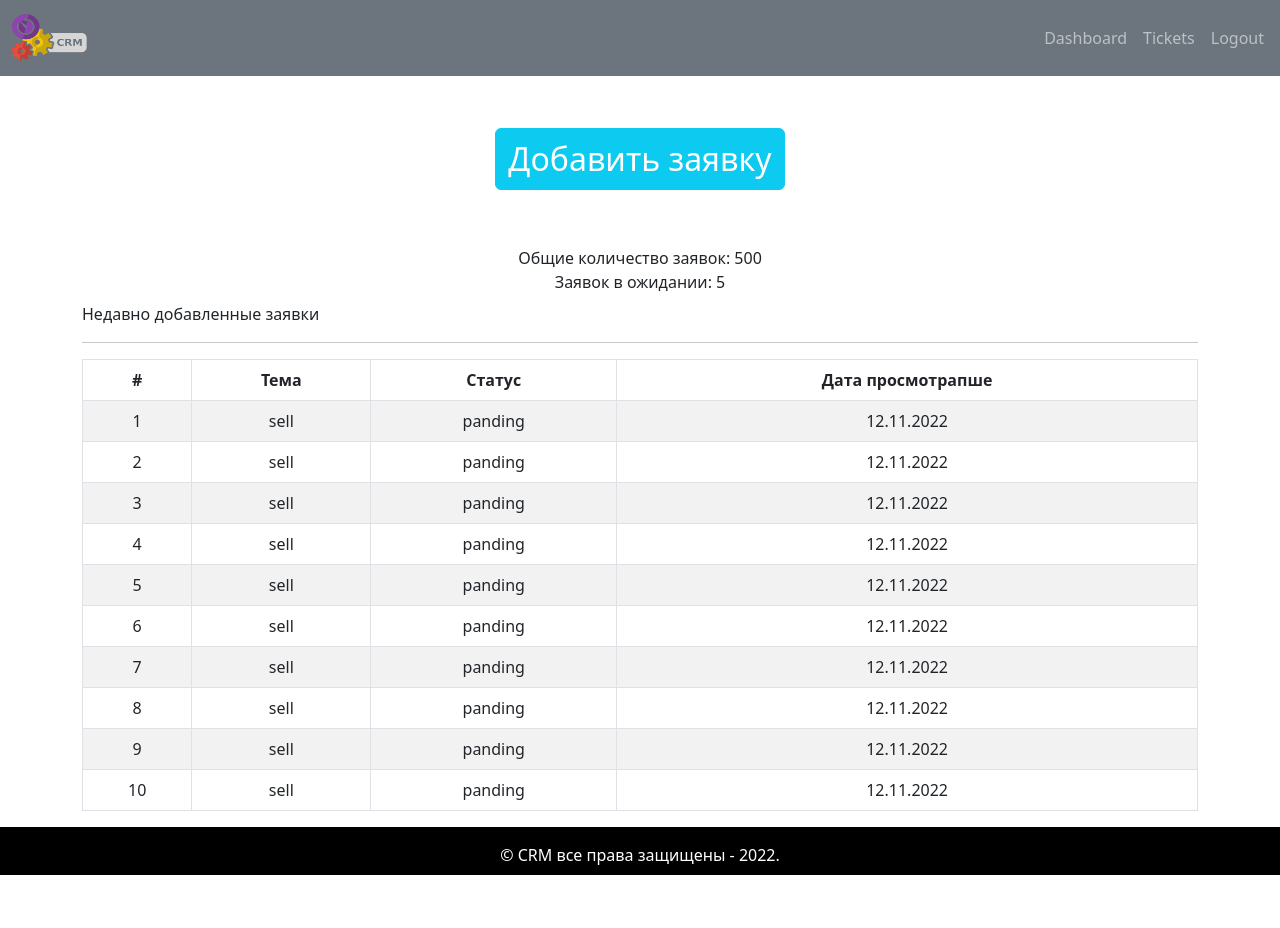
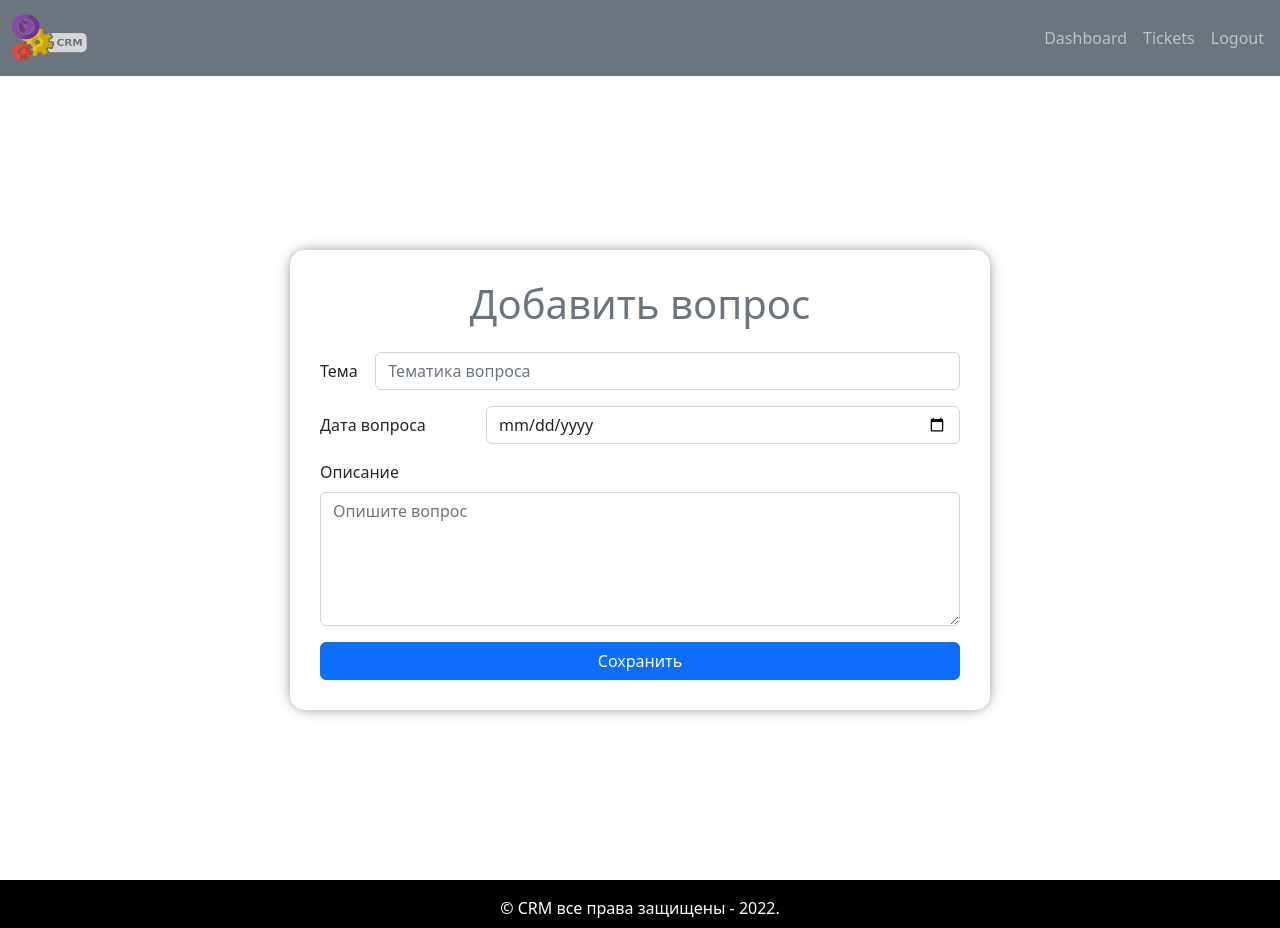
Before and after one commit to DanyaIT/CRM-Ticket_git, a React (Create React App) app: page / in a window 1280 px wide. Before the commit the page ends 875 px from the top, so only its background shows below. Built offline with nearby package versions, Linux system fonts and the light colour scheme.

Commit message:
add new Ticket form

```diff
--- a/src/App.css
+++ b/src/App.css
@@ -23,3 +23,13 @@ footer{
     color: white;
 
 }
+
+.add__tickets{
+    display: flex;
+    justify-content: center;
+    align-items: center;
+    height: 90vh;
+    min-width: 400px;
+    width: 100%;
+
+}
--- a/src/App.js
+++ b/src/App.js
@@ -3,13 +3,16 @@ import "./App.css";
 import Entry from "./pages/entry/Entry.page";
 import DefaultLayout from './layout/DefaultLayout'
 import DashBoard from "./pages/dashboard/DashBoard";
+import AddTicket from "./pages/new-ticket/AddTicket";
+
 
 function App() {
   return (
     <div className="App">
       {/* <Entry/> */}
       <DefaultLayout>
-        <DashBoard/>
+        {/* <DashBoard/> */}
+        <AddTicket/>
       </DefaultLayout>
     </div>
   );
--- /dev/null
+++ b/src/components/formTicket/FormTicket.jsx
@@ -0,0 +1,61 @@
+import React from "react";
+import { Row, Container, Col, Form,Button} from "react-bootstrap";
+import './formTicket.css'
+
+const FormTicket = ({handleOnSubmit,handleOnChange, formInfo,formInfoEr}) => {
+  return (
+    <Container className="form__ticket">
+          <Form className ='form__ticket-items'>
+          <h1 className="text-center mb-4 text-secondary">Добавить вопрос</h1>
+            <Form.Group as = {Row}>
+              <Form.Label column sm = {1}>Тема</Form.Label>
+              <Col sm = {11}>
+                 <Form.Control
+                 onChange={handleOnChange}
+                 type="text"
+                 name="topic"
+                 value={formInfo.topic}
+                 placeholder="Тематика вопроса"
+                 required
+                 />
+                <Form.Text className="text-danger">
+                  {formInfoEr.topic && 'Недопустимое значение'}
+                </Form.Text>
+              </Col>
+            </Form.Group>
+            <Form.Group as = {Row} className = 'mt-3' >
+              <Form.Label column sm = {3}>Дата вопроса</Form.Label>
+              <Col sm = {9}>
+              <Form.Control
+              type="date"
+              onChange={handleOnChange}
+              value={formInfo.date}
+              name = 'date'
+              required
+              />
+              </Col>
+            </Form.Group>
+            <Form.Group className = 'mt-3'>
+              <Form.Label>Описание</Form.Label>
+              <Form.Control
+              onChange={handleOnChange}
+              value = {formInfo.description}
+              placeholder="Опишите вопрос"
+              rows='5'
+              name="description"
+              as="textarea"
+              required
+              />
+            </Form.Group>
+            <Button
+            type = 'submit'
+            className = 'mt-3 w-100'
+            onClick={handleOnSubmit}
+            >
+            Сохранить</Button>
+          </Form>
+    </Container>
+  );
+};
+
+export default FormTicket;
--- /dev/null
+++ b/src/components/formTicket/formTicket.css
@@ -0,0 +1,14 @@
+.form__ticket{
+    height: 100vh;
+    display: flex;
+    justify-content: center;
+    align-items: center;
+}
+
+.form__ticket-items{
+    box-shadow: 0px 0px 15px -5px;
+    max-width: 700px ;
+    width: 100%;
+    padding: 30px;
+    border-radius: 15px;
+}
--- /dev/null
+++ b/src/pages/new-ticket/AddTicket.jsx
@@ -0,0 +1,52 @@
+import React, {useState, useEffect} from "react";
+import FormTicket from "../../components/formTicket/FormTicket";
+import { shortText } from "../../utils/validation";
+
+const AddTicket = () => {
+
+const formType = {
+  topic:'',
+  date: '',
+  description:''
+}
+
+const formTypeEr = {
+  topic: false,
+  date: false,
+  description:false
+}
+
+
+const [formInfo, setFormInfo] = useState(formType)
+const [formInfoEr, setFormInfoEr] = useState(formTypeEr)
+
+const handleOnChange = (e)=>{
+    e.preventDefault()
+    const {name, value} = e.target
+    setFormInfo({
+      ...formInfo,
+      [name]:value
+
+    })
+
+  }
+const handleOnSubmit = async (e)=>{
+e.preventDefault()
+  const validTopic =  await shortText(formInfo.topic)
+
+ setFormInfoEr({
+    ...formTypeEr,
+    topic: !validTopic
+  })
+}
+
+useEffect(()=>{
+
+},[formInfo,formInfoEr])
+
+  return(
+      <FormTicket formInfo = {formInfo} formInfoEr = {formInfoEr} handleOnSubmit = {handleOnSubmit} handleOnChange = {handleOnChange}/>
+  );
+};
+
+export default AddTicket;
--- /dev/null
+++ b/src/utils/validation.js
@@ -0,0 +1,4 @@
+
+export const shortText = (str)=>{
+    return str.length >=3 && str.length <= 100
+}
```
